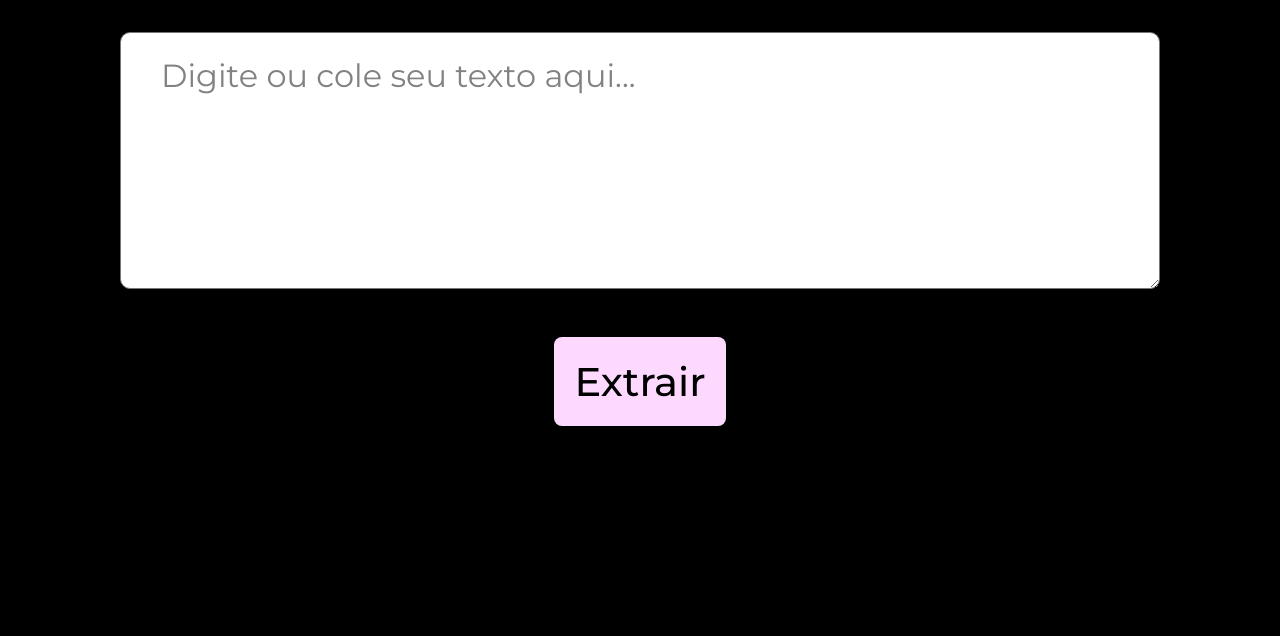
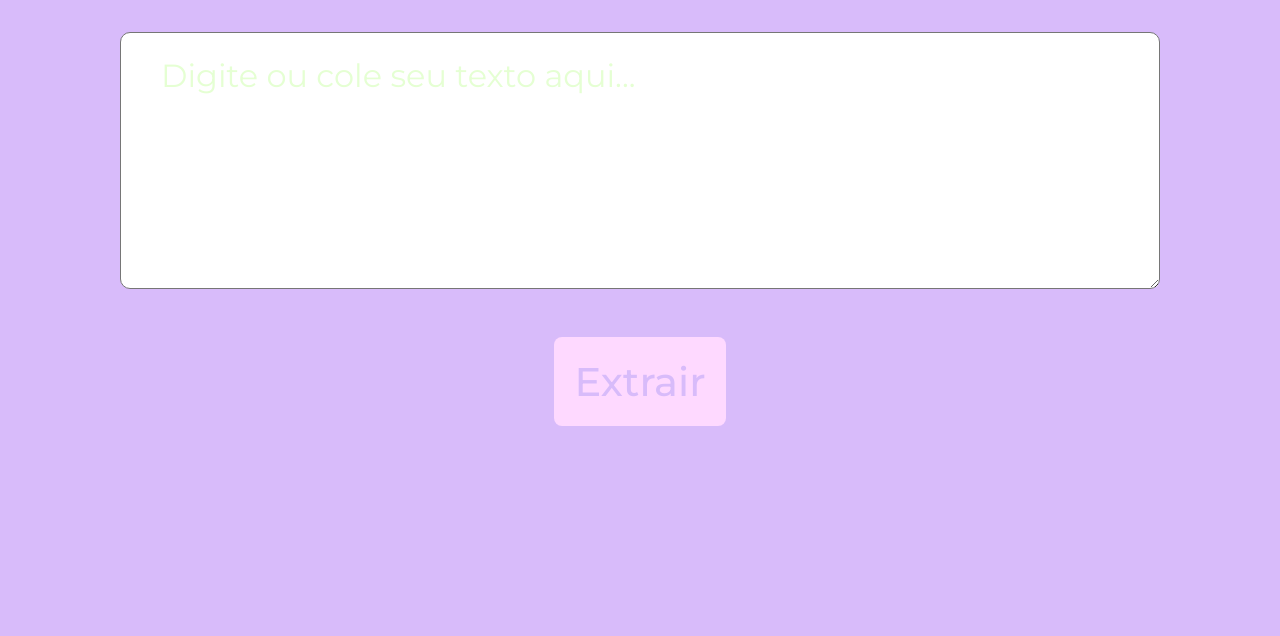
Before and after one commit to marcy04/extrator-de-palavras, a plain HTML site: page index.html in a window 1280 px wide. Shown: the part 198-834 px from the top of the page. Drawn offline with Linux system fonts and the light colour scheme.

Commit message:
aula 6 terminada

```diff
--- a/style.css
+++ b/style.css
@@ -2,7 +2,7 @@
 
 :root {
     --cor-destaque: hwb(298 85% 0%);
-    --cor-gradiente-preto: rgb(251, 133, 255);
+    --cor-gradiente-preto: #d8bbfa;
 }
 
 * {
@@ -16,7 +16,7 @@ body {
     justify-content: center;
     align-items: center;
     padding: 16px 21px 18px 21px;
-    background: rgb(0, 0, 0);
+    background: #d8bbfa;
     height: 100vh;
     flex-direction: column;
 }
@@ -52,7 +52,7 @@ h1 {
 }
 
 #entrada-de-texto::placeholder {
-    color: #828282;
+    color: #e5ffd3;
     font-size: 2rem;
     font-weight: 400;
     line-height: normal;
@@ -67,7 +67,7 @@ h1 {
     border-radius: 0.5rem;
     border: none;
     background: var(--cor-destaque);
-    color: #000;
+    color: #d8bbfa;
     font-size: 2.5rem;
     font-weight: 500;
     line-height: normal;
```
